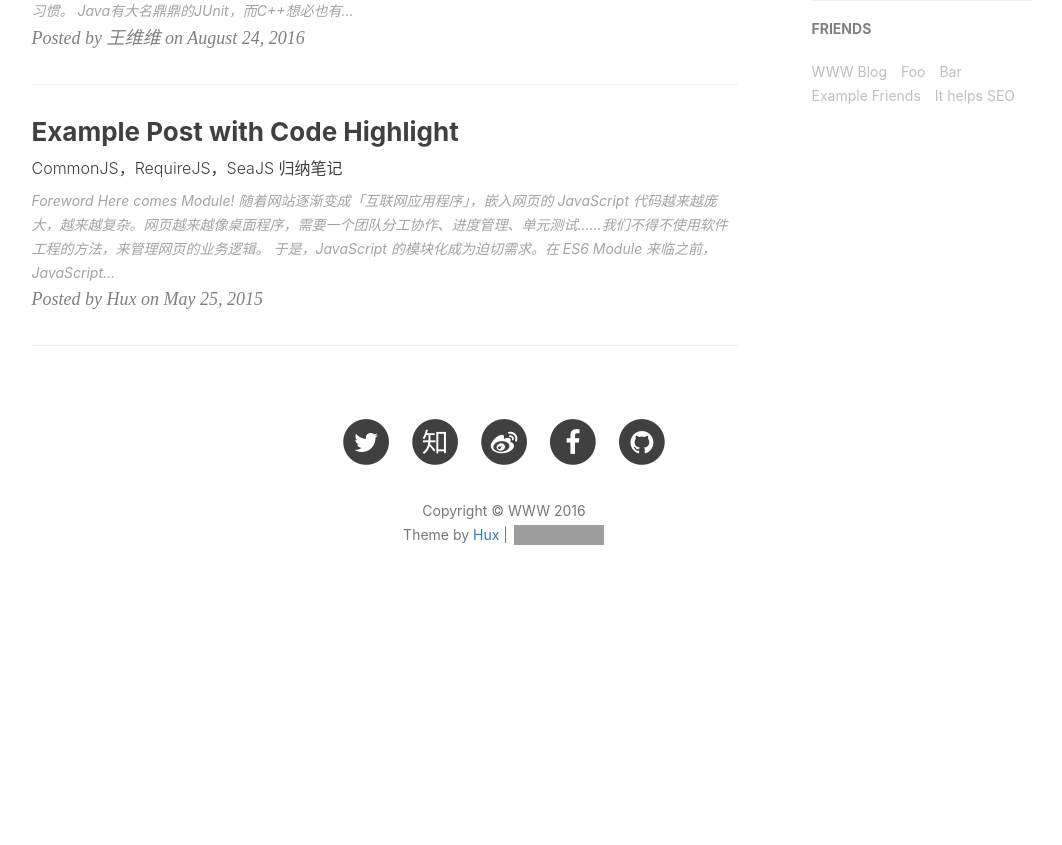
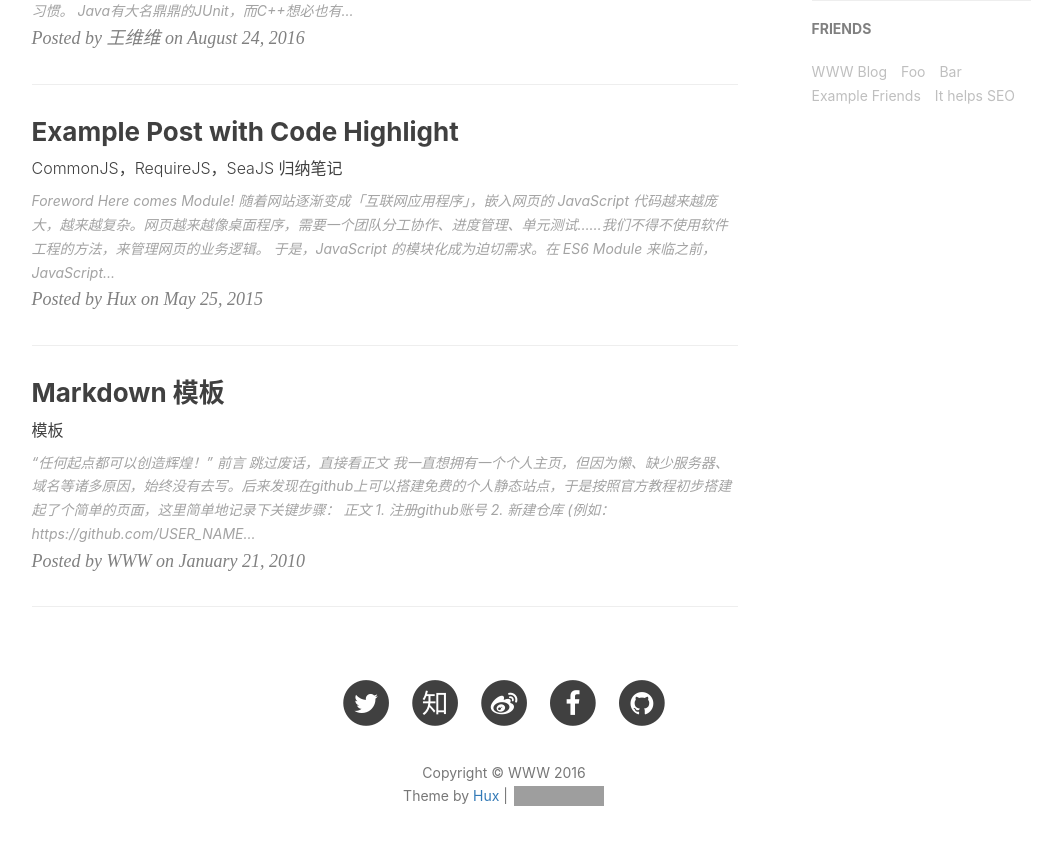
Before and after one commit to clayandgithub/clayandgithub, a Jekyll site: the page built from index.html, in a window 1280 px wide and 900 px high, scrolled down 876 px. Shown: the top 845 px of the window, without its empty margins (136-1198 px from the left). Built offline with Jekyll 4.4.1, drawn with Linux system fonts in a browser that asks for light colours; nearby versions of some CDN libraries; the list of posts is cut into pages by our own code; comment, search, counter and statistics services are not loaded; before the commit the page ends 1515 px from its top, so only the background shows below that; grey boxes are pictures that could not be loaded.

Commit message:
add template

```diff
--- a/_posts/template.markdown
+++ b/_posts/2010-01-01-template.markdown
@@ -1,8 +1,8 @@
 ---
 layout:     post
-title:      "Template"
-subtitle:   "Markdown 模板"
-date:       2015-05-25
+title:      "Markdown 模板"
+subtitle:   "模板"
+date:       2010-01-21
 author:     "WWW"
 header-img: "img/post-bg-2015.jpg"
 tags:
```
